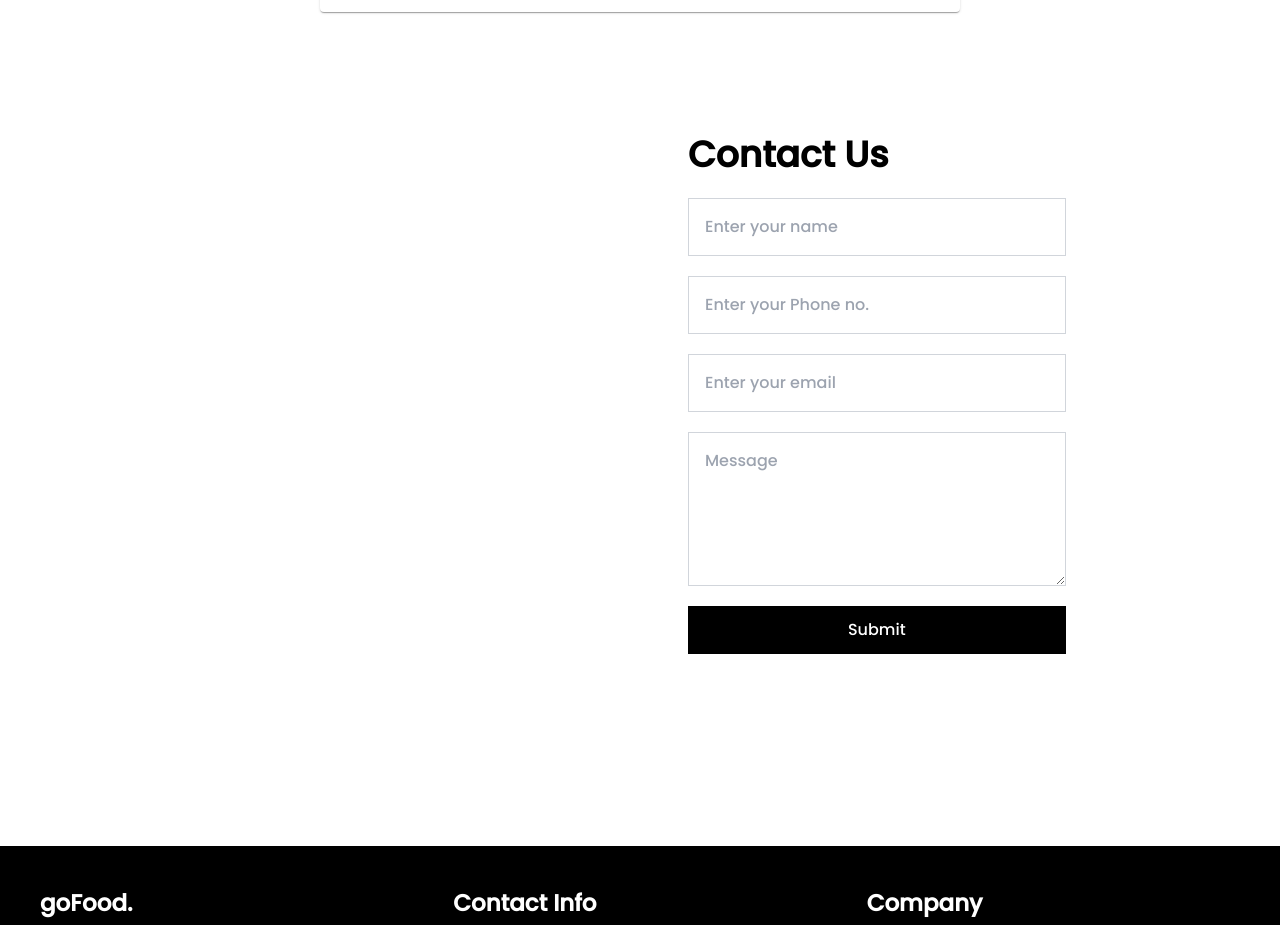
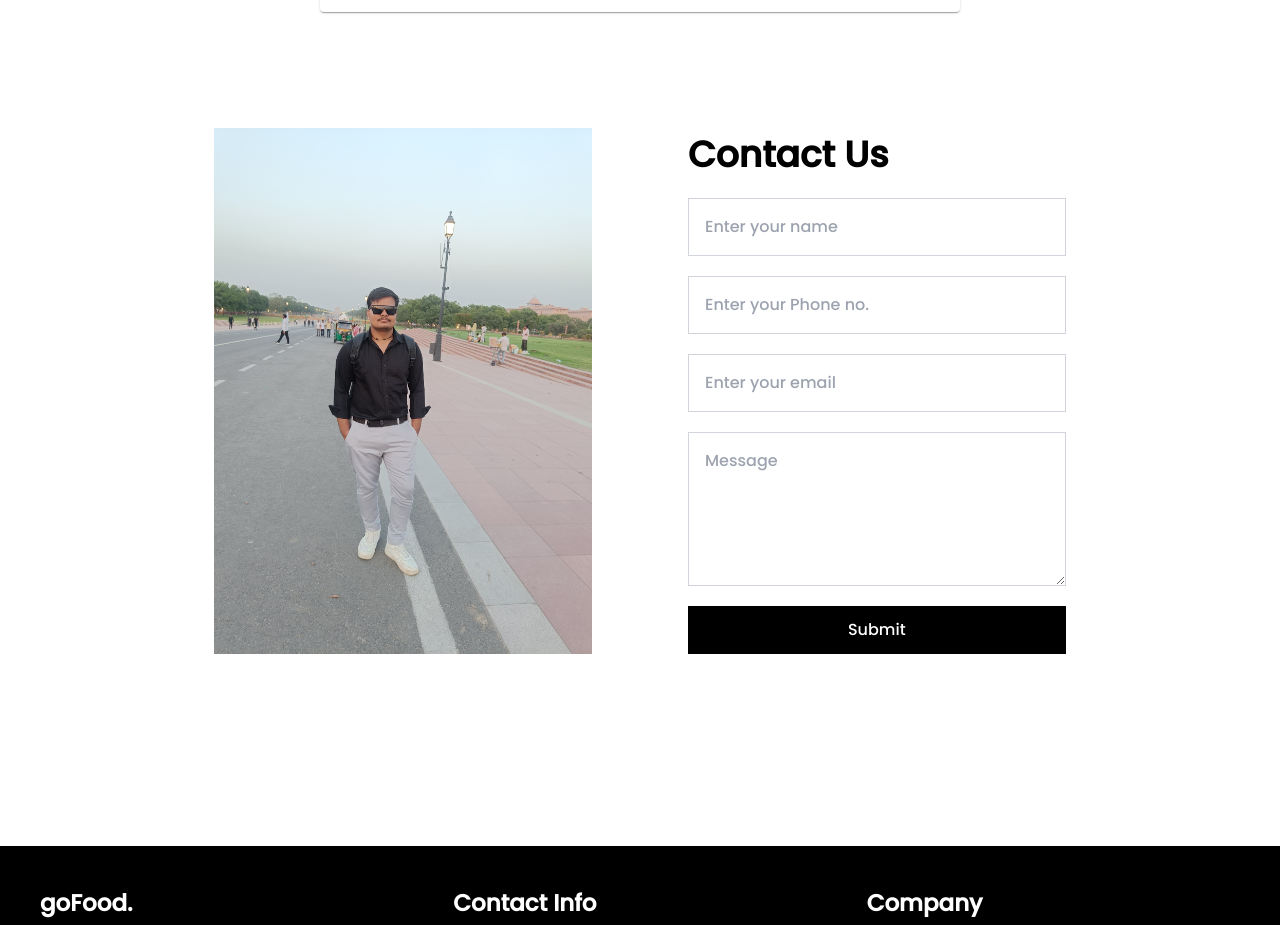
Before and after one commit to Codecreatermunesh/goFood-webapplication-for-IIT-Patna, a React (Create React App) app in the folder client/: page / in a window 1280 px wide. Shown: the part 2506-3431 px from the top of the page. Built offline with nearby package versions, Linux system fonts and the light colour scheme; no server answers.

Commit message:
Update Contact.jsx

```diff
--- a/client/src/components/Contact.jsx
+++ b/client/src/components/Contact.jsx
@@ -141,7 +141,7 @@ function Contact() {
     <Container>
       <FlexWrap>
         <ImageGrid>
-{/*           <LargeImage /> */}
+          <LargeImage />
           {/* <BottomLeftImage />
           <BottomRightTopImage />
           <BottomRightBottomImage /> */}
```
